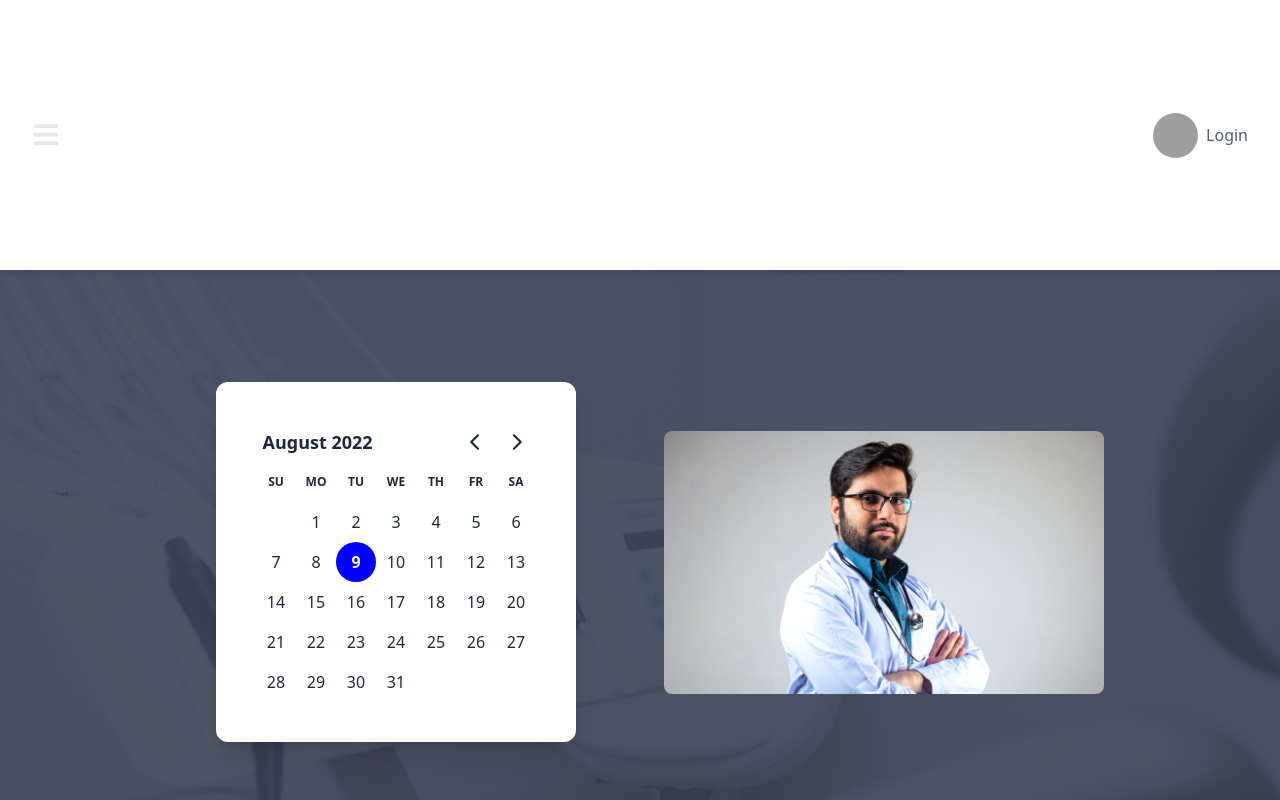
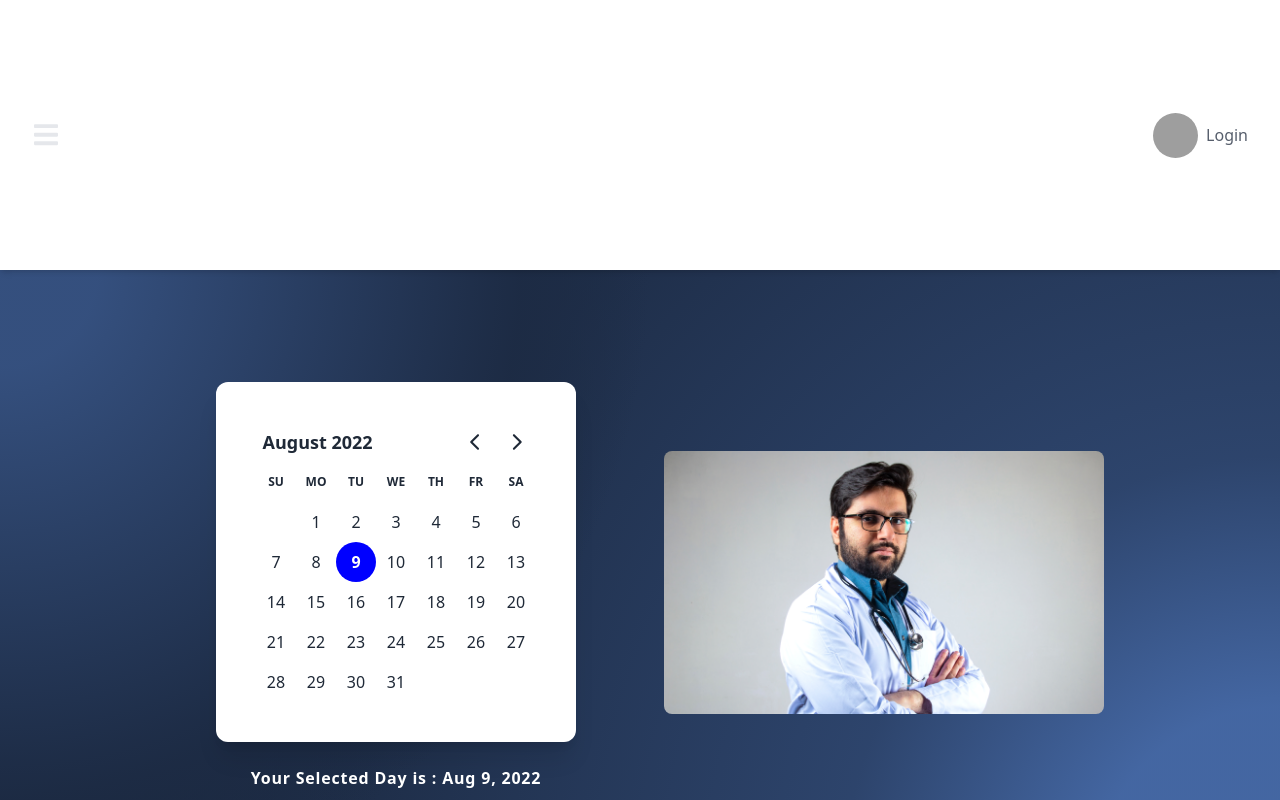
Before and after one commit to Shamaun-Nabi/DoctorSheba, a React (Create React App) app: page /appoint in a window 1280 px wide. Shown: the top 800 px of the page. Built offline with nearby package versions, Linux system fonts and the light colour scheme; grey boxes are pictures that could not be loaded; what tw-elements would draw is missing.

Commit message:
datepicker Implemented done

```diff
--- a/src/components/DatpickerBanner.jsx
+++ b/src/components/DatpickerBanner.jsx
@@ -2,19 +2,20 @@ import React, { useState } from "react";
 import SideImg from "../assets/images/doctorbanner.png";
 import { DayPicker } from "react-day-picker";
 import "react-day-picker/dist/style.css";
+import { format } from "date-fns";
 
 export default function DatpickerBanner() {
   const [selected, setSelected] = useState(new Date());
   console.log(selected);
   return (
     <>
-      <section className="mb-20 background-radial-gradient overflow-hidden  bg-appoint-pattern">
-        {/* <style
+      <section className="mb-20 background-radial-gradient overflow-hidden">
+        <style
           dangerouslySetInnerHTML={{
             __html:
               "\n      .background-radial-gradient {\n        background-color: hsl(218, 41%, 15%);\n        background-image: radial-gradient(\n          650px circle at 0% 0%,\n          hsl(218, 41%, 35%) 15%,\n          hsl(218, 41%, 30%) 35%,\n          hsl(218, 41%, 20%) 75%,\n          hsl(218, 41%, 19%) 80%,\n          transparent 100%\n        ),\n        radial-gradient(\n          1250px circle at 100% 100%,\n          hsl(218, 41%, 45%) 15%,\n          hsl(218, 41%, 30%) 35%,\n          hsl(218, 41%, 20%) 75%,\n          hsl(218, 41%, 19%) 80%,\n          transparent 100%\n        );\n      }\n      #radius-shape-1 {\n        height: 220px;\n        width: 220px;\n        top: -60px;\n        left: -130px;\n        background: radial-gradient(#44006b, #ad1fff);\n        overflow: hidden;\n      }\n      #radius-shape-2 {\n        border-radius: 38% 62% 63% 37% / 70% 33% 67% 30%;\n        bottom: -60px;\n        right: -110px;\n        width: 300px;\n        height: 300px;\n        background: radial-gradient(#44006b, #ad1fff);\n        overflow: hidden;\n      }\n      .bg-glass {\n        background-color: hsla(0, 0%, 100%, 0.9);\n        backdrop-filter: saturate(200%) blur(25px);\n      }\n    ",
           }}
-        /> */}
+        />
 
         <div className="px-6 py-12 lg:py-24 md:px-12 text-center lg:text-left">
           <div className="container mx-auto xl:px-32 b text-gray-800">
@@ -28,6 +29,9 @@ export default function DatpickerBanner() {
                     onSelect={setSelected}
                   />
                 </div>
+                <p className="text-white text-center p-2 font-semibold tracking-wider">
+                  Your Selected Day is : {format(selected, "PP")}
+                </p>
               </div>
               <div className="mt-0 md:mt-12 lg:mt-0" style={{ zIndex: 10 }}>
                 <img className="rounded-lg" src={SideImg} alt="" />
--- a/tailwind.config.js
+++ b/tailwind.config.js
@@ -8,6 +8,7 @@ module.exports = {
     extend: {
       backgroundImage: {
         "appoint-pattern": "url('./assets/images/appointment.png')",
+        "date-pattern": "url('./assets/images/bgblue.png')",
       },
     },
   },
```
Also changed, not shown: src/assets/images/bgblue.png (renamed from src/assets/images/bg blue.png).
